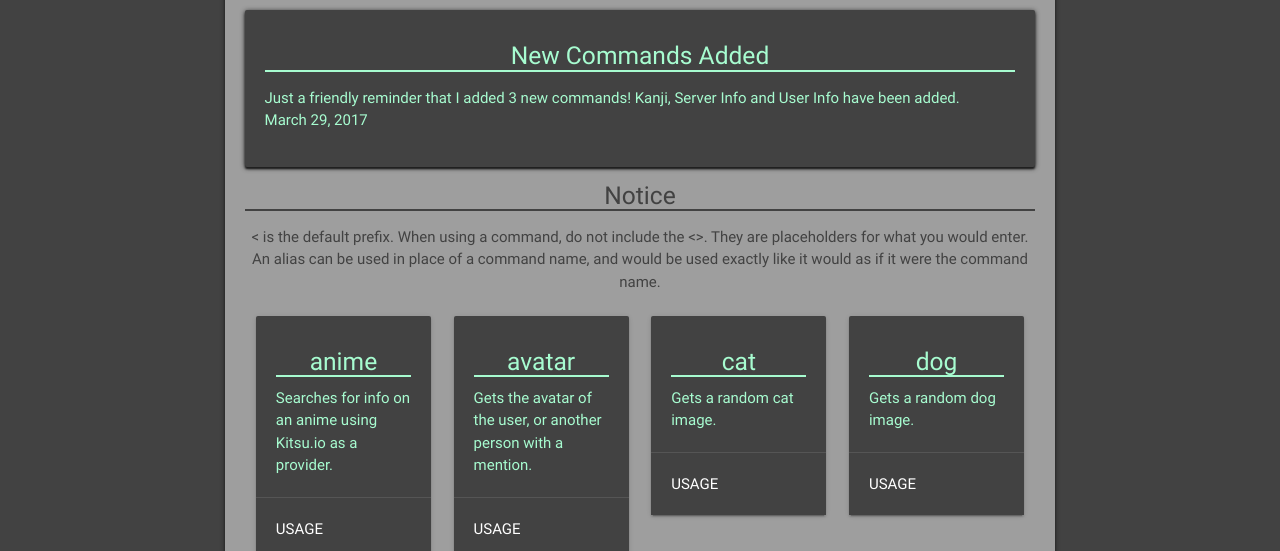
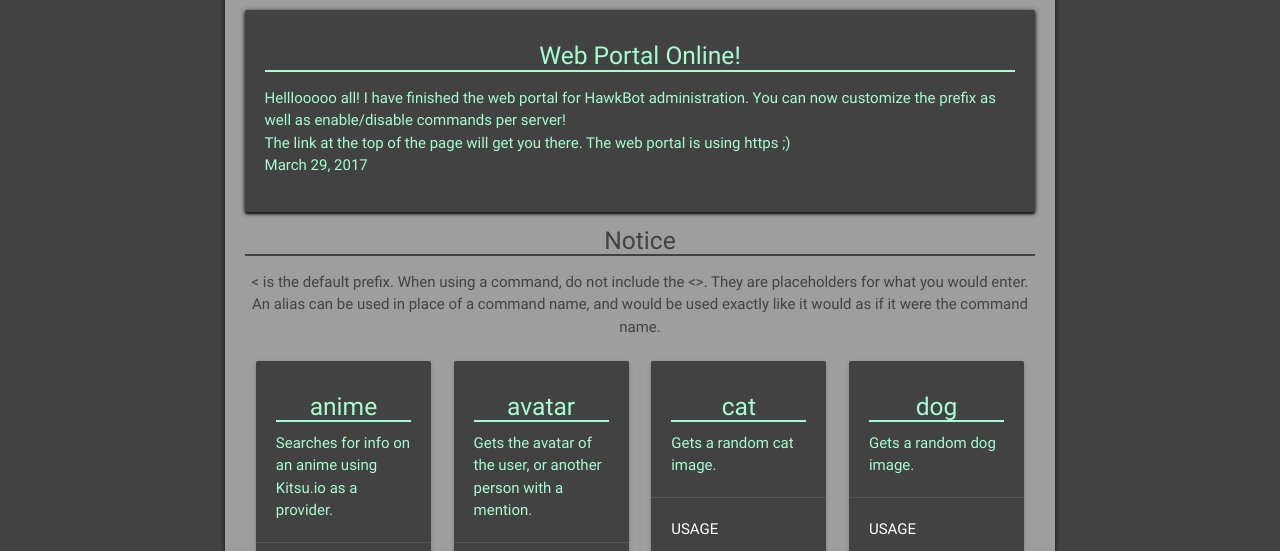
Before and after one commit to CyberHawkSoftware/HawkBot, a plain HTML site: page index.html in a window 1280 px wide. Shown: the part 249-800 px from the top of the page. Drawn offline with Linux system fonts and the light colour scheme.

Commit message:
Announcement for Web Portal

```diff
--- a/index.html
+++ b/index.html
@@ -48,8 +48,8 @@
                   <h4 class="center-align grey-text text-darken-3">Commands</h4>
                   <div class="card-panel grey darken-3">
                     <div class="card-content mint-text">
-                      <h5 class="center mint-text">New Commands Added</h5>
-                      <p>Just a friendly reminder that I added 3 new commands! Kanji, Server Info and User Info have been added.<br>March 29, 2017</p>
+                      <h5 class="center mint-text">Web Portal Online!</h5>
+                      <p>Helllooooo all! I have finished the web portal for HawkBot administration. You can now customize the prefix as well as enable/disable commands per server!<br>The link at the top of the page will get you there. The web portal is using https ;)<br>March 29, 2017</p>
                     </div>
                   </div>
                   <h5 class="center-align grey-text text-darken-3 grey-underline">Notice</h5>
```
